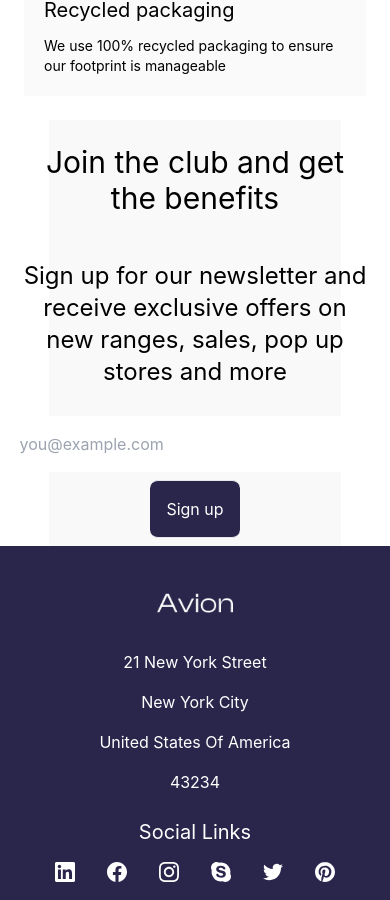
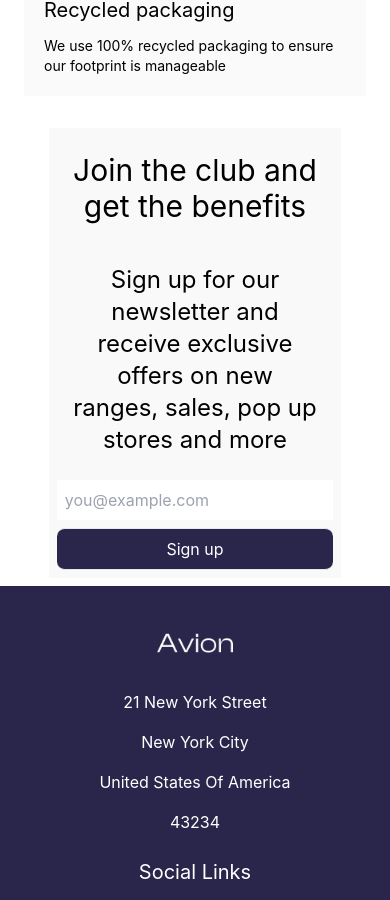
Before and after one commit to Huynhkimphat/Naver_Capstone_Project, a Next.js app: page / in a window 390 px wide. Shown: the part 2700-3600 px from the top of the page. Built offline with nearby package versions, Linux system fonts and the light colour scheme; no server answers.

Commit message:
fix bug wrong UI responsive

```diff
--- a/components/Banner/Banner.js
+++ b/components/Banner/Banner.js
@@ -1,12 +1,12 @@
 const styles = {
-  wrapper: "mx-auto flex justify-center",
-  content: "flex justify-center bg-[#F9F9F9] w-3/4 sm:p-8 p-2 ",
+  wrapper: "mx-auto py-2 flex justify-center",
+  content: "flex justify-center bg-[#F9F9F9] w-3/4 p-2 sm:p-8 ",
   infoUser: "text-center items-center flex flex-col space-y-2",
   title: "text-3xl p-4",
-  instruction: "text-2xl p-5",
-  emailAddition: " flex flex-wrap gap-y-2 justify-center gap-x-2",
-  emailAdditionContext: "outline-none p-4",
-  btnSignup: "rounded-lg border border-x-0 p-4 bg-[#2A254B] text-white",
+  instruction: "text-2xl p-4",
+  emailAddition: " flex gap-y-2 justify-center gap-x-2 flex-col sm:flex-row",
+  emailAdditionContext: " p-2 w-full outline-none",
+  btnSignup: "rounded-lg border border-x-0 p-2 w-auto sm:w-1/3 bg-[#2A254B] text-white",
 };
 
 const Banner = () => {
```
